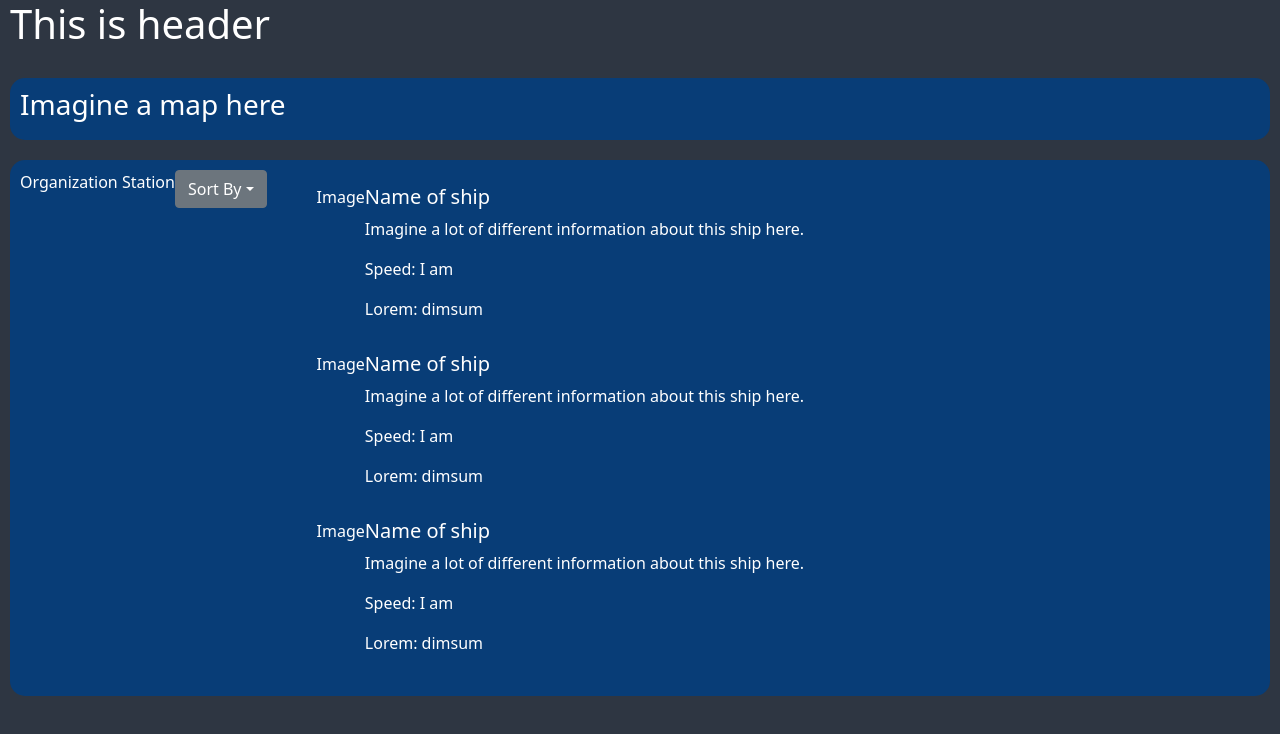
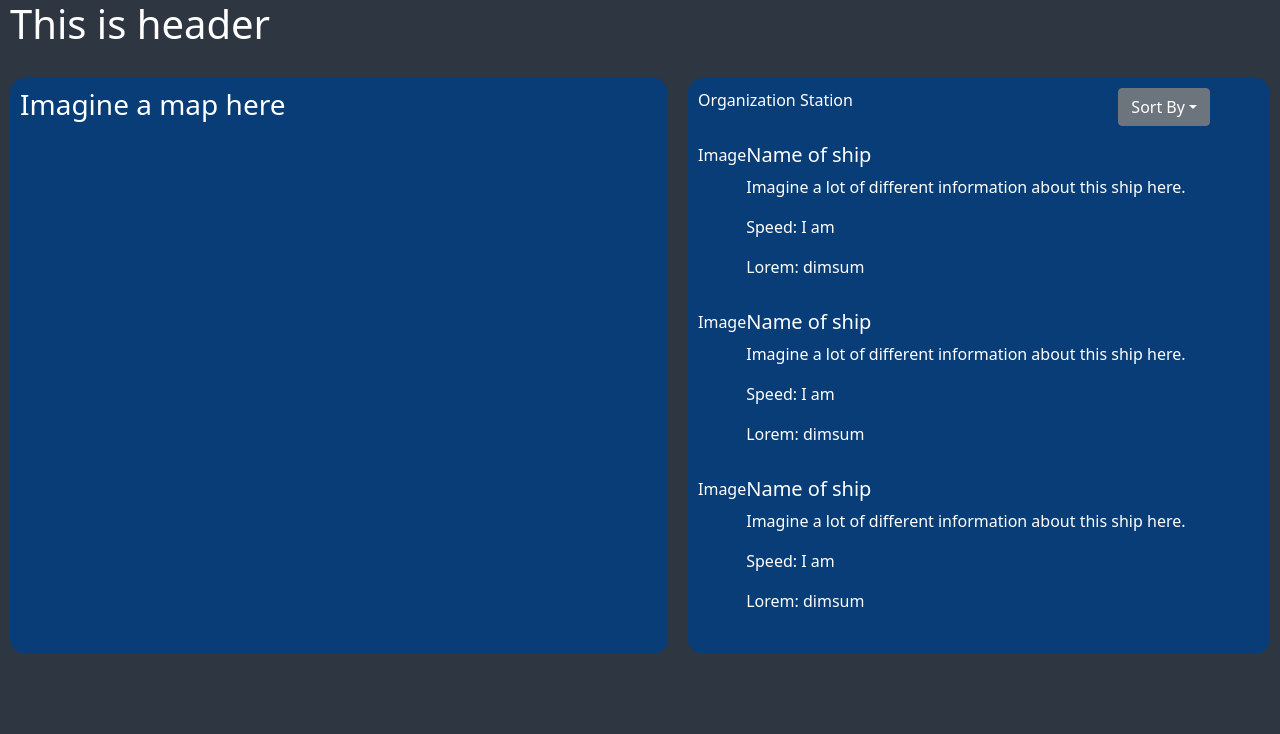
Before and after one commit to haved/Veracity7, a React (Create React App) app: page / in a window 1280 px wide. Shown: the top 734 px of the page. Built offline with nearby package versions, Linux system fonts and the light colour scheme.

Commit message:
mer mergeconflikt shit

```diff
--- a/src/Style/App.css
+++ b/src/Style/App.css
@@ -42,8 +42,6 @@
 }
 
 .info-section {
-  display: flex;
-  flex-direction: row;
 }
 
 .ship-container {
```
